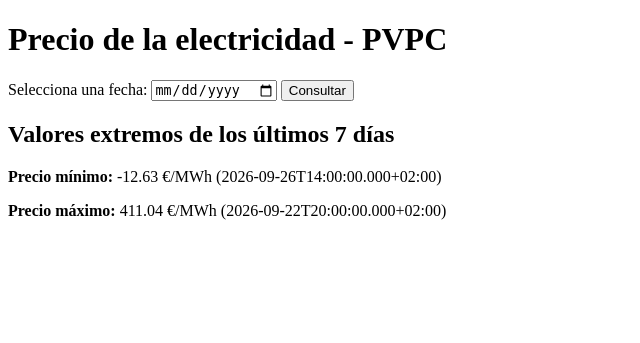
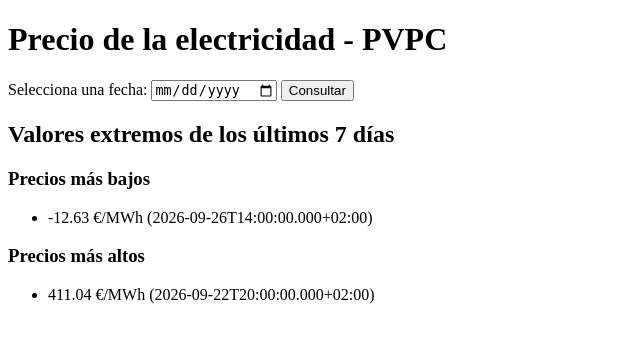
Before and after one commit to Ldelillo/Proyecto-Amper, a Flask app: page / in a window 1280 px wide. Shown: the top 343 px of the page, without its empty margins (0-640 px from the left). Run offline with Flask 3, Linux system fonts and the light colour scheme; data comes from the database, SQL or seed files in the repository.

Commit message:
Modificacion mejora 4

```diff
--- a/Prueba 2/app/app.py
+++ b/Prueba 2/app/app.py
@@ -38,8 +38,8 @@ def inicio():
         "index.html",
         precios=precios,
         fecha=fecha,
-        minimo=minimo,
-        maximo=maximo
+        menores=minimo,
+        mayores=maximo
     )
 
 if __name__ == "__main__":
--- a/Prueba 2/app/precio.py
+++ b/Prueba 2/app/precio.py
@@ -61,10 +61,12 @@ def cargar_ultimos_7_dias():
 def min_max():
     precios = cargar_ultimos_7_dias()
 
-    minimo = min(precios, key=lambda x: x["value"])
-    maximo = max(precios, key=lambda x: x["value"])
+    precios_ordenados = sorted(precios, key=lambda x: x["value"])
+    #Puede ser 1 unidad o un rango, ya que en el enunciado ponia minimos y maximos
+    menores = precios_ordenados[:1]
+    mayores = precios_ordenados[-1:]
 
-    return minimo, maximo
+    return menores, mayores
 
 #Creacion y actualizacion bbdd
 def crear_base_datos(): #No implemento una funcion para borrar la base de datos por tiempo
--- a/Prueba 2/app/templates/index.html
+++ b/Prueba 2/app/templates/index.html
@@ -93,17 +93,27 @@
 
     <h2>Valores extremos de los últimos 7 días</h2>
 
-    <p>
-        <strong>Precio mínimo:</strong>
-        {{ minimo["value"] }} €/MWh
-        ({{ minimo["datetime"] }})
-    </p>
+    <h3>Precios más bajos</h3>
 
-    <p>
-        <strong>Precio máximo:</strong>
-        {{ maximo["value"] }} €/MWh
-        ({{ maximo["datetime"] }})
-    </p>
+    <ul>
+        {% for precio in menores %}
+        <li>
+            {{ precio["value"] }} €/MWh
+            ({{ precio["datetime"] }})
+        </li>
+        {% endfor %}
+    </ul>
+
+    <h3>Precios más altos</h3>
+
+    <ul>
+        {% for precio in mayores %}
+        <li>
+            {{ precio["value"] }} €/MWh
+            ({{ precio["datetime"] }})
+        </li>
+        {% endfor %}
+    </ul>
 </body>
 
 </html>
```
